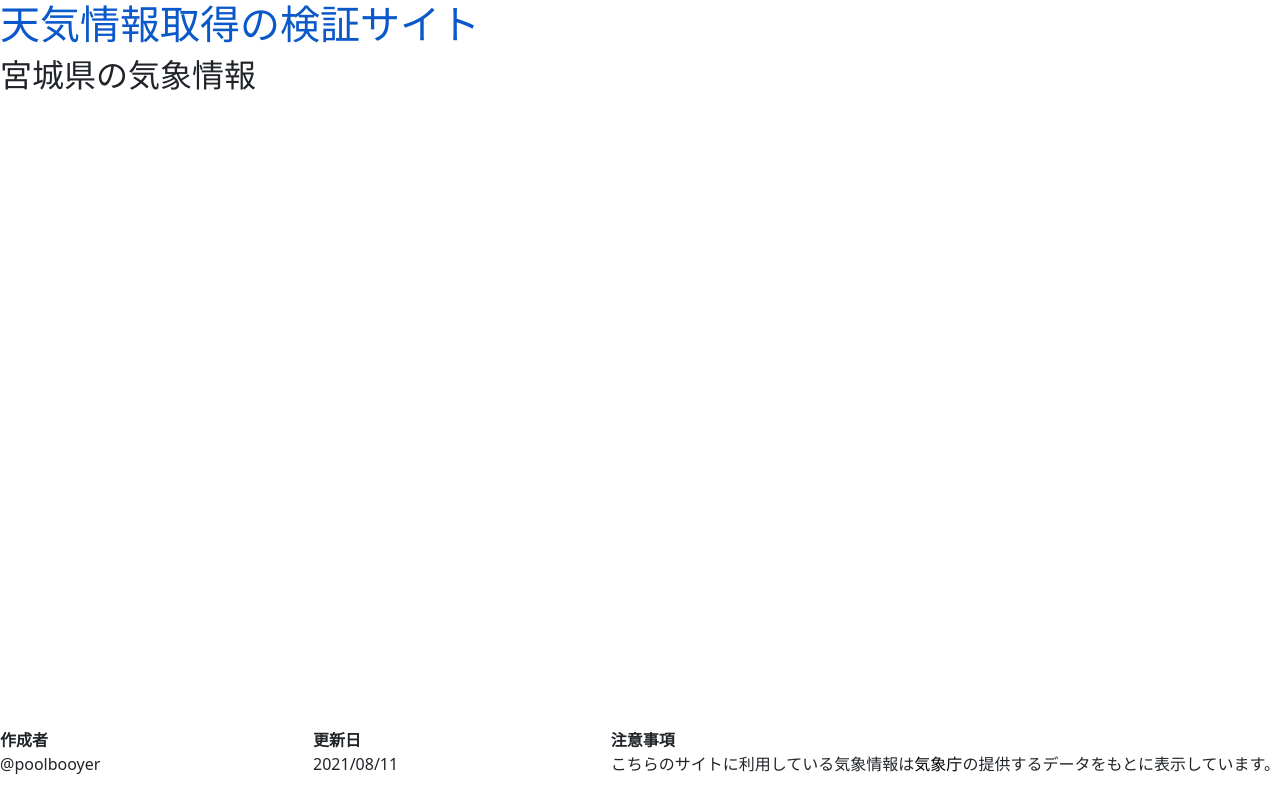
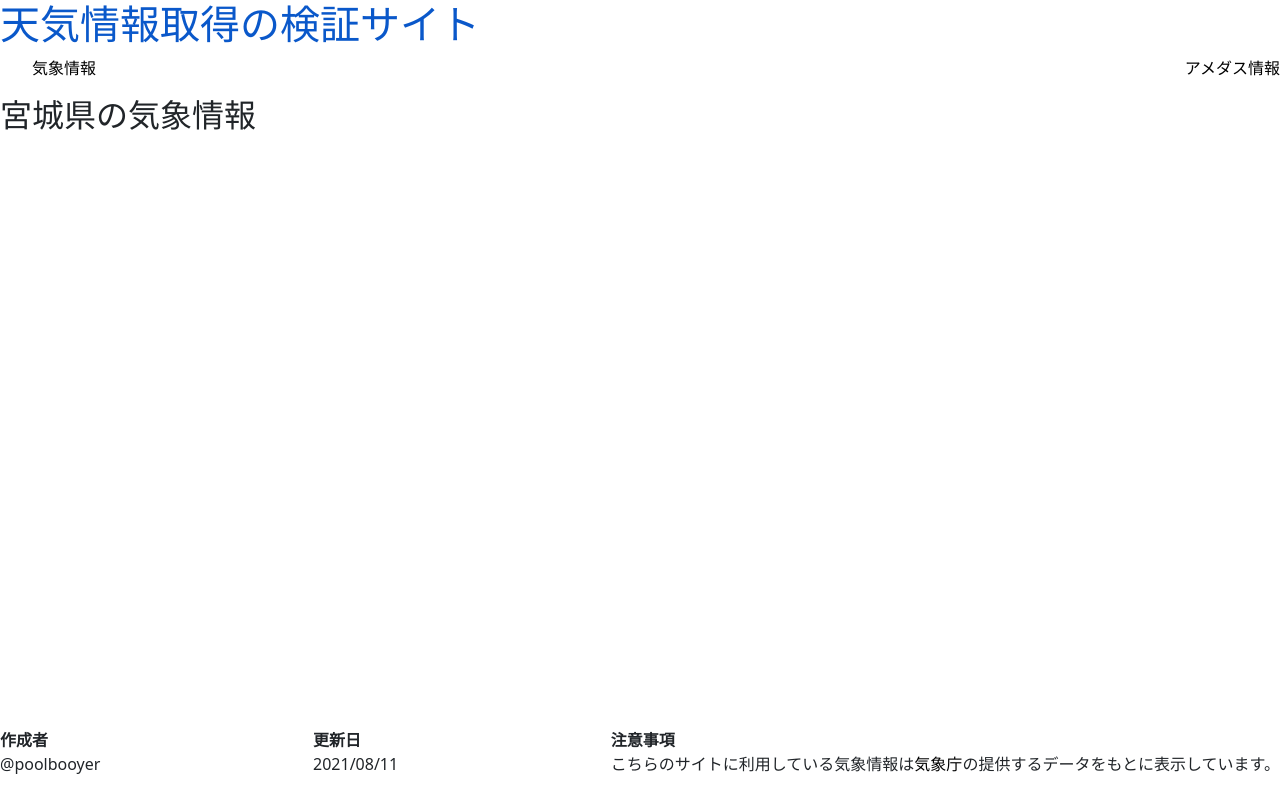
Before and after one commit to poolbooyer/forcast-js-custom, a plain HTML site: page index.html in a window 1280 px wide. Drawn offline with nearby package versions, Linux system fonts and the light colour scheme; no server answers.

Commit message:
アメダス画面へのリンクをトップに追加

```diff
--- a/index.html
+++ b/index.html
@@ -14,6 +14,10 @@
   <header>
     <h1><a href="./index.html">天気情報取得の検証サイト</a></h1>
     <nav>
+      <ul>
+        <li><a href="./index.html">気象情報</a></li>
+        <li><a href="./nowcast.html">アメダス情報</a></li>
+      </ul>
     </nav>
   </header>
   <div class="main">
```
